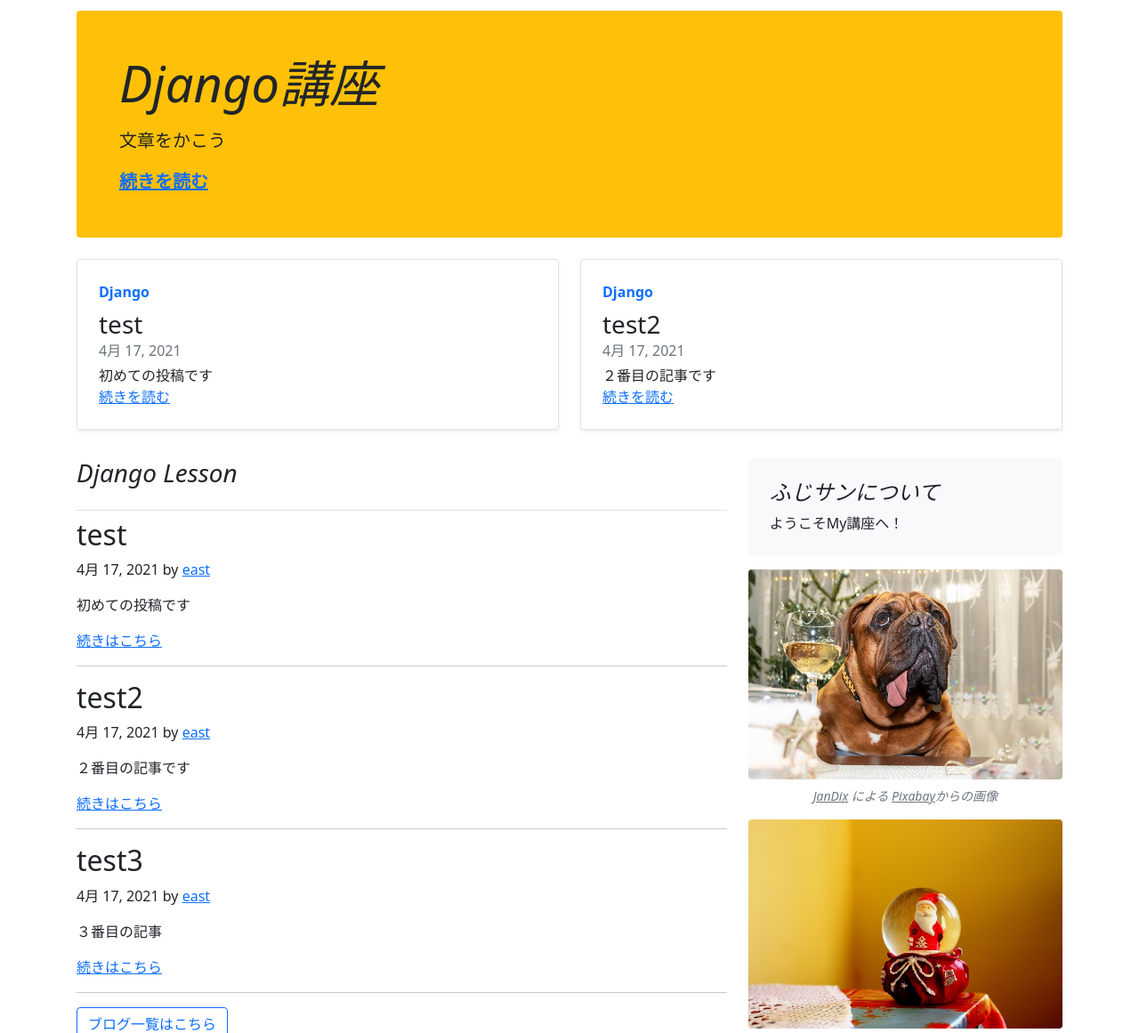
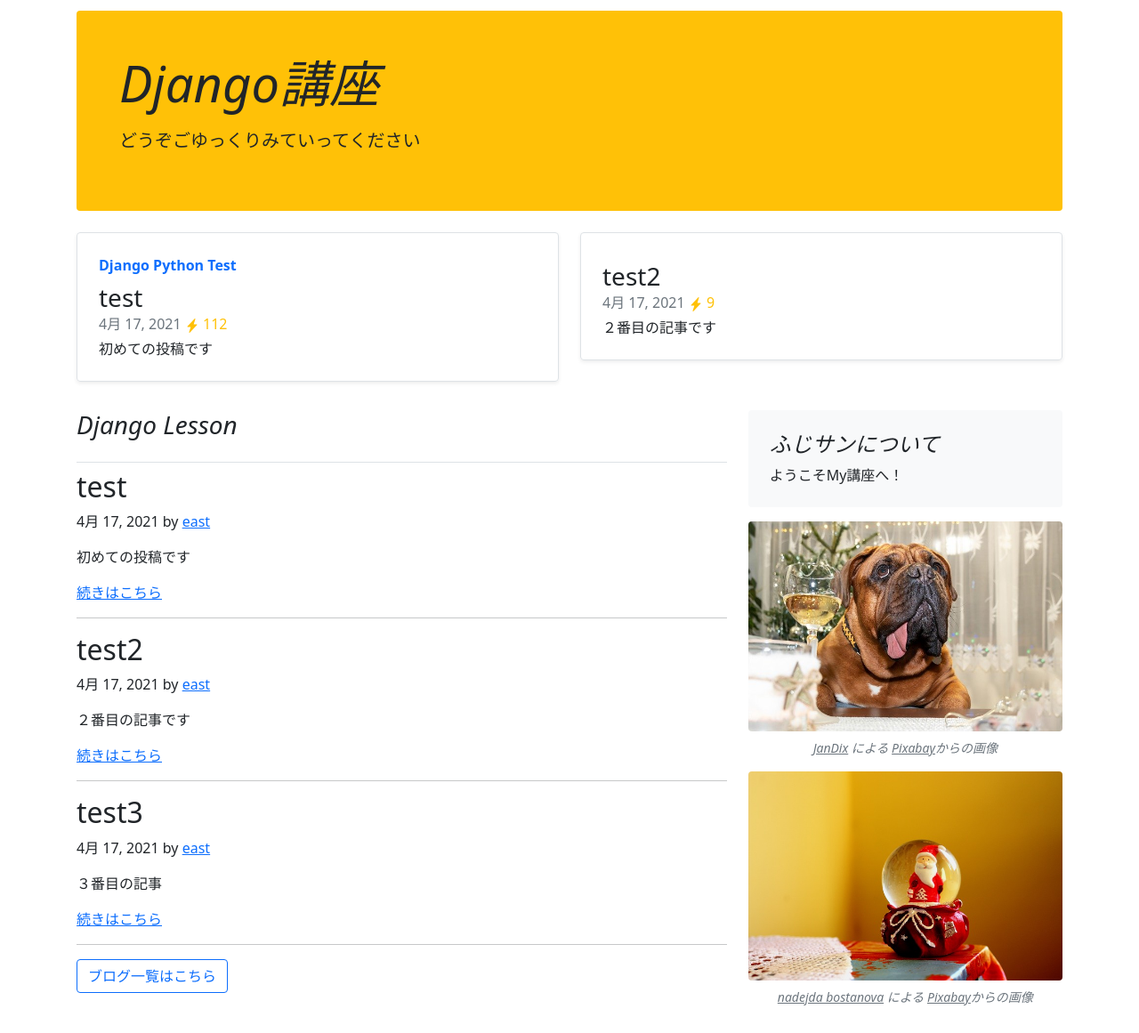
Before and after one commit to RYOTA-EAST/reallysite, a Django app: page / in a window 1280 px wide. Shown: the part 151-1312 px from the top of the page at 89% size. Run offline with Django 3.2, Linux system fonts and the light colour scheme; data comes from the database, SQL or seed files in the repository; parts of the project's set-up code (start-up, migrations or seed data) failed here and were passed over; some libraries are stand-ins or nearby versions.

Commit message:
テンプレート修正

```diff
--- a/config/settings.py
+++ b/config/settings.py
@@ -20,9 +20,6 @@ BASE_DIR = Path(__file__).resolve().parent.parent
 # Quick-start development settings - unsuitable for production
 # See https://docs.djangoproject.com/en/3.2/howto/deployment/checklist/
 
-# SECURITY WARNING: keep the secret key used in production secret!
-SECRET_KEY = 'django-insecure-(cemm+z(-ww1rwrm@(%1*#)*(s4o^u58l20oxz+&6!3=eil1w5'
-
 # SECURITY WARNING: don't run with debug turned on in production!
 DEBUG = False
 if os.getenv('GAE_APPLICATION', None):
@@ -37,6 +34,9 @@ else:
         objs = yaml.safe_load(file)
         for obj in objs:
             os.environ[obj] = objs[obj]
+
+# SECURITY WARNING: keep the secret key used in production secret!
+SECRET_KEY = os.environ['DJANGO_SECRET_KEY']
 
 # Application definition
 
--- a/mysite/templates/mysite/index.html
+++ b/mysite/templates/mysite/index.html
@@ -6,10 +6,7 @@
     <div class="p-4 p-md-5 mb-4 rounded bg-warning">
         <div class="col-md-6 px-0">
             <h1 class="display-4 font-italic">Django講座</h1>
-            <p class="lead my-3">文章をかこう</p>
-            <p class="lead mb-0">
-                <a href="#" class="font-weight-bold">続きを読む</a>
-            </p>
+            <p class="lead my-3">どうぞごゆっくりみていってください</p>
         </div>
     </div>
 
@@ -19,11 +16,23 @@
             <div class="row g-0 border rounded overflow-hidden flex-md-row
             mb-4 shadow-sm h-md-250 position-relative">
                 <div class="col p-4 d-flex flex-column position-static">
-                    <strong class="d-inline-block mb-2 text-primary">Django</strong>
+                    <strong class="d-inline-block mb-2 text-primary">
+                        {% for tag in obj.tags.all %}
+                            {{ tag.name }}
+                        {% endfor %}
+                    </strong>
                     <h3 class="mb-0">{{obj.title}}</h3>
-                    <div class="mb-1 text-muted">{{obj.created_at}}</div>
+                    <div class="mb-1 text-muted">
+                        {{obj.created_at}}
+                        <div class="d-inline-block text-warning">
+                            <svg xmlns="http://www.w3.org/2000/svg" width="16" height="16" fill="currentColor" class="bi bi-lightning-fill" viewBox="0 0 16 16">
+                                <path fill-rule="evenodd" d="M11.251.068a.5.5 0 0 1 .227.58L9.677 6.5H13a.5.5 0 0 1 .364.843l-8 8.5a.5.5 0 0 1-.842-.49L6.323 9.5H3a.5.5 0 0 1-.364-.843l8-8.5a.5.5 0 0 1 .615-.09z"/>
+                            </svg>
+                            {{ obj.count }}
+                        </div>
+                    </div>
                     <p class="card-text mb-auto">{{obj.text}}</p>
-                    <a href="/blog/{{obj.id}}" class="stretched-link">続きを読む</a>
+                    <a href="/blog/{{obj.id}}" class="stretched-link"></a>
                 </div>
             </div>
         </div>
@@ -44,7 +53,7 @@
                 <p class="blog-post-meta">{{obj.created_at}} by
                     <a href="#">{{ obj.author }}</a>
                 </p>
-                <p>{{ obj.text }}</p>
+                <p>{{ obj.text|slice:":120" }}</p>
                 <a href="/blog/{{obj.id}}" class="">続きはこちら</a>
                 <hr>
             </div>
```
